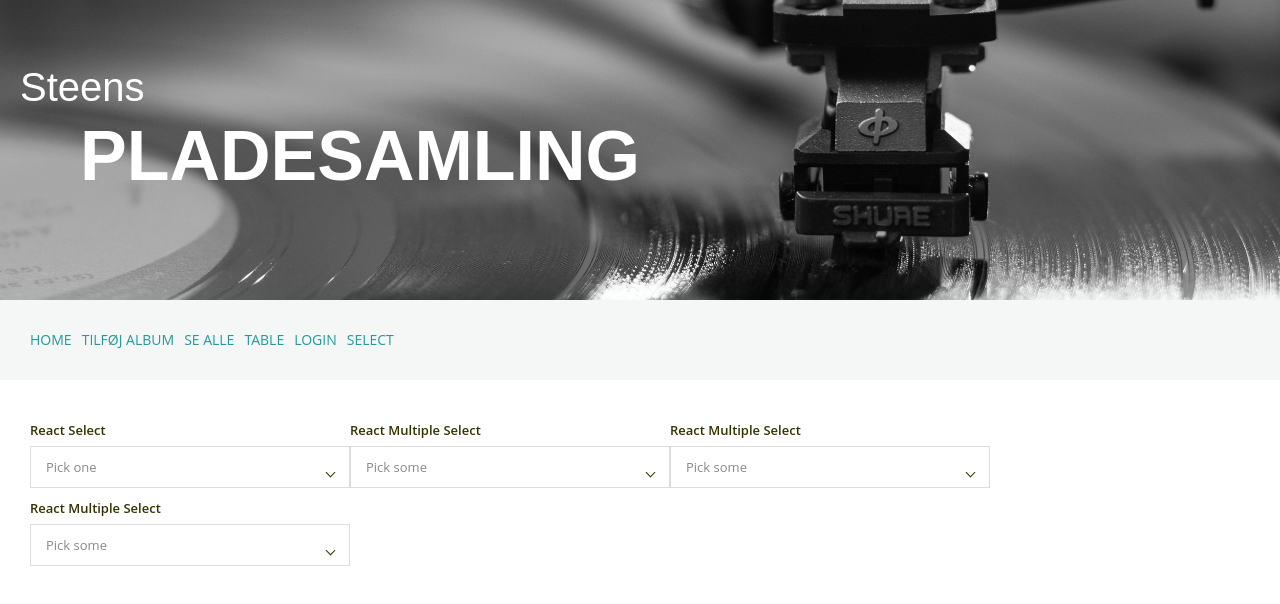
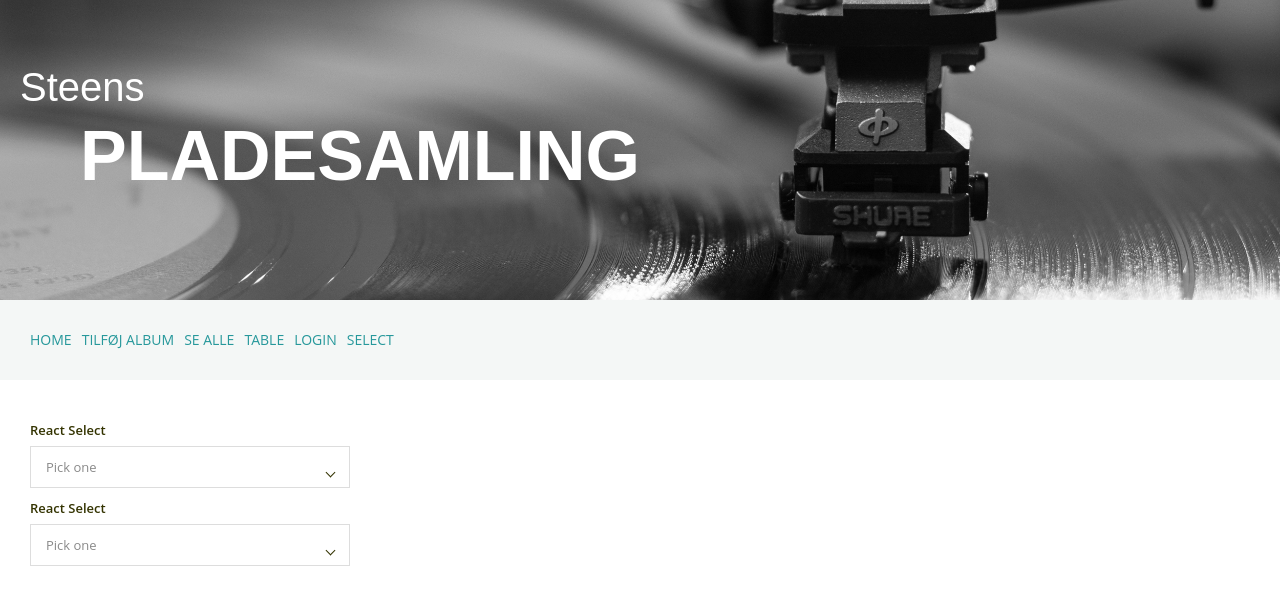
Before and after one commit to jardenna/records, a React app: page /select in a window 1280 px wide. Shown: the top 604 px of the page. Built offline with nearby package versions, Linux system fonts and the light colour scheme; a web font is replaced by a local one.

Commit message:
added new selectbox multiple

```diff
--- a/src/js/Components/Select.js
+++ b/src/js/Components/Select.js
@@ -1,8 +1,10 @@
 import React from 'react';
 
-//import useKey from '@hooks/useKey';
 import Options from '@components/Selectbox/Options';
 import Values from '@components/Selectbox/Values';
+
+import useTimeout from '@hooks/useTimeout';
+
 import { ARROW_DOWN, ARROW_UP, ENTER, ESC, SPACE } from '@common/constants/keyboard';
 
 function Select({ label, options, multiple, placeholder }) {
@@ -11,7 +13,8 @@ function Select({ label, options, multiple, placeholder }) {
 	const [focusedValue, setFocusedValue] = React.useState(-1);
 	const [isOpen, setIsOpen] = React.useState(false);
 	const [typed, setTyped] = React.useState('');
-	const [timeout, setTimeout] = React.useState('');
+
+	useTimeout(() => setTyped(''), 1000, typed);
 
 	const onBlur = () => {
 
@@ -113,16 +116,9 @@ function Select({ label, options, multiple, placeholder }) {
 			default:
 				if (/^[a-z0-9]$/i.test(e.key)) {
 					const char = e.key;
-					//search Fix it
-
-					setTimeout(() => {
-						setTyped('');
-					}, 1000);
-
-
 					setTyped(prevState => {
-						const typed = prevState + char;
-						const re = new RegExp(`^${typed}`, 'i');
+						const typeds = prevState + char;
+						const re = new RegExp(`^${typeds}`, 'i');
 						const index = options.findIndex(option => re.test(option.value));
 						const searchOption = [options[index] ? options[index].value : placeholder];
 
@@ -137,7 +133,7 @@ function Select({ label, options, multiple, placeholder }) {
 							setFocusedValue(index);
 							setTyped(prevState + char);
 						}
-
+						return typeds;
 
 					});
 
@@ -150,27 +146,18 @@ function Select({ label, options, multiple, placeholder }) {
 	};
 
 	const onClick = () => {
-		setIsOpen(prevState => (!prevState.isOpen));
+		setIsOpen(prevState => !prevState);
 
 	};
 
-	const onDeleteOption = (e) => {
-		const { value } = e.currentTarget.dataset;
-
+	const onDeleteOption = (value) => {
 		setValues(prevState => {
 			const values = [...prevState];
-			const index = values.indexOf(value);
-			values.splice(index, 1);
-
-			return values;
+			return values.filter(a => a !== value);
 		});
-
-
 	};
 
-	const onClickOption = (e) => {
-		const { value } = e.currentTarget.dataset;
-
+	const onClickOption = (value) => {
 		if (!multiple) {
 			setValues([value]);
 			setIsOpen(false);
@@ -188,8 +175,6 @@ function Select({ label, options, multiple, placeholder }) {
 			});
 		}
 
-
-
 	};
 
 	const stopPropagation = (e) => {
@@ -197,6 +182,7 @@ function Select({ label, options, multiple, placeholder }) {
 	};
 
 	return (
+		<div>
 			<div
 				className="select"
 				tabIndex="0"
@@ -223,8 +209,9 @@ function Select({ label, options, multiple, placeholder }) {
 					multiple={multiple}
 					values={values}
 					focusedValue={focusedValue}
-				onClick={onClickOption}
+					onClickOption={onClickOption}
 				/>
+			</div>
 		</div>
 	);
 }
--- a/src/js/Components/Selectbox.js
+++ b/src/js/Components/Selectbox.js
@@ -13,41 +13,20 @@ function Selectbox() {
                { value: 'Scissors' },
                { value: 'Sass' }
             ]}
+
          />
-
          <Select
-            label="React Multiple Select"
-            placeholder="Pick some"
+            label="React Select"
+            placeholder="Pick one"
             options={[
                { value: 'Rock' },
                { value: 'Paper' },
-               { value: 'Scissors' }
+               { value: 'Scissors' },
+               { value: 'Sass' }
             ]}
-            multiple
+
          />
 
-         <Select
-            label="React Multiple Select"
-            placeholder="Pick some"
-            options={[
-               { value: 'Rock' },
-               { value: 'Paper' },
-               { value: 'Scissors' }
-            ]}
-            multiple
-         />
-
-         <SelectClass
-            label="React Multiple Select"
-            placeholder="Pick some"
-            options={[
-               { value: 'Rock' },
-               { value: 'Paper' },
-               { value: 'Scissors' }
-            ]}
-            multiple
-
-         />
       </div>
    );
 }
--- a/src/js/Components/Selectbox/Options.js
+++ b/src/js/Components/Selectbox/Options.js
@@ -4,7 +4,7 @@ import CheckBox from '@commonReact/svg/CheckBox';
 
 
 
-function Options({ options, multiple, isOpen, values, focusedValue, onClick }) {
+function Options({ options, multiple, isOpen, values, focusedValue, onClickOption }) {
 
 
    if (!isOpen) {
@@ -28,10 +28,8 @@ function Options({ options, multiple, isOpen, values, focusedValue, onClick }) {
                return (
                   <div
                      key={value}
-                     data-value={value}
                      className={className}
-
-                     onClick={onClick}
+                     onClick={() => onClickOption(value)}
                   >
                      {multiple ?
                         <span className="checkbox">
--- a/src/js/Components/Selectbox/Values.js
+++ b/src/js/Components/Selectbox/Values.js
@@ -20,8 +20,7 @@ function Values({ placeholder, multiple, values, stopPropagation, onDeleteOption
             >
                {value}
                <span
-                  data-value={value}
-                  onClick={onDeleteOption}
+                  onClick={() => onDeleteOption(value)}
                   className={`delete ${'btn-delete'}`}
                />
 
--- /dev/null
+++ b/src/js/hooks/useTimeOut.js
@@ -0,0 +1,16 @@
+import React from 'react';
+function useTimeout(callback, delay, value) {
+
+   React.useEffect(() => {
+      const delayDebounceFn = setTimeout(() => {
+         callback();
+
+      }, delay);
+
+      return () => clearTimeout(delayDebounceFn);
+   }, [value]);
+
+
+}
+
+export default useTimeout;
```
Lines whose indentation alone changed are shown as unchanged.
